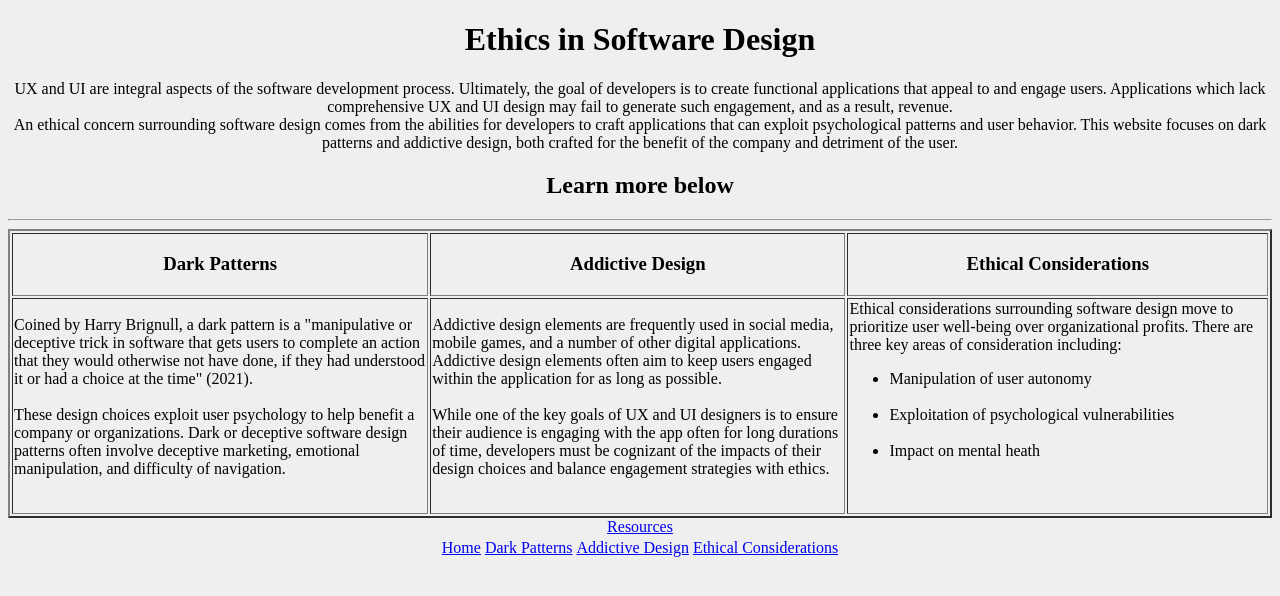
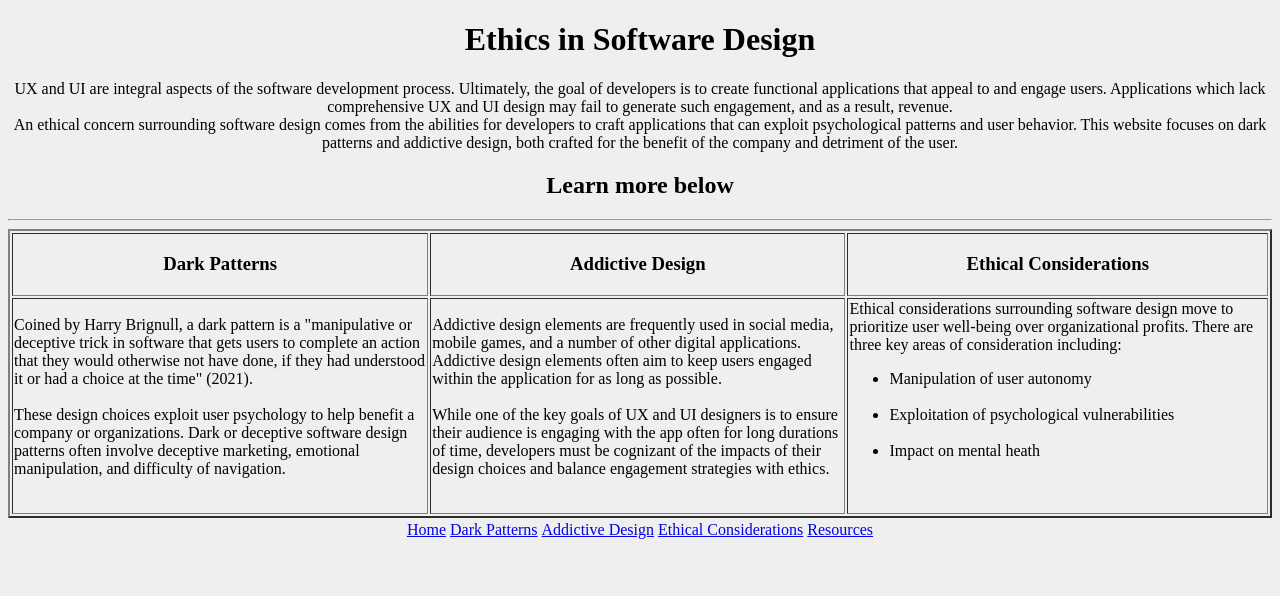
Before and after one commit to sgitmed/ms579, a plain HTML site: page index.html in a window 1280 px wide. Drawn offline with Linux system fonts and the light colour scheme.

Commit message:
Update index.html
Adjustment to <td> tags

```diff
--- a/index.html
+++ b/index.html
@@ -65,7 +65,7 @@
 
 <table>
     <tr>
-        <td> <a href="index.html">Home</a></td><td> <a href="darkpatterns.html">Dark Patterns</a></td><td> <a href="addictivedesign.html">Addictive Design</a></td><td> <a href="ethicalconsiderations.html">Ethical Considerations</a></td> <a href="resources.html">Resources</a></td>
+        <td> <a href="index.html">Home</a></td><td> <a href="darkpatterns.html">Dark Patterns</a></td><td> <a href="addictivedesign.html">Addictive Design</a></td><td> <a href="ethicalconsiderations.html">Ethical Considerations</a></td><td><a href="resources.html">Resources</a></td>
     </tr>
 </table></center>
 </body>
```
